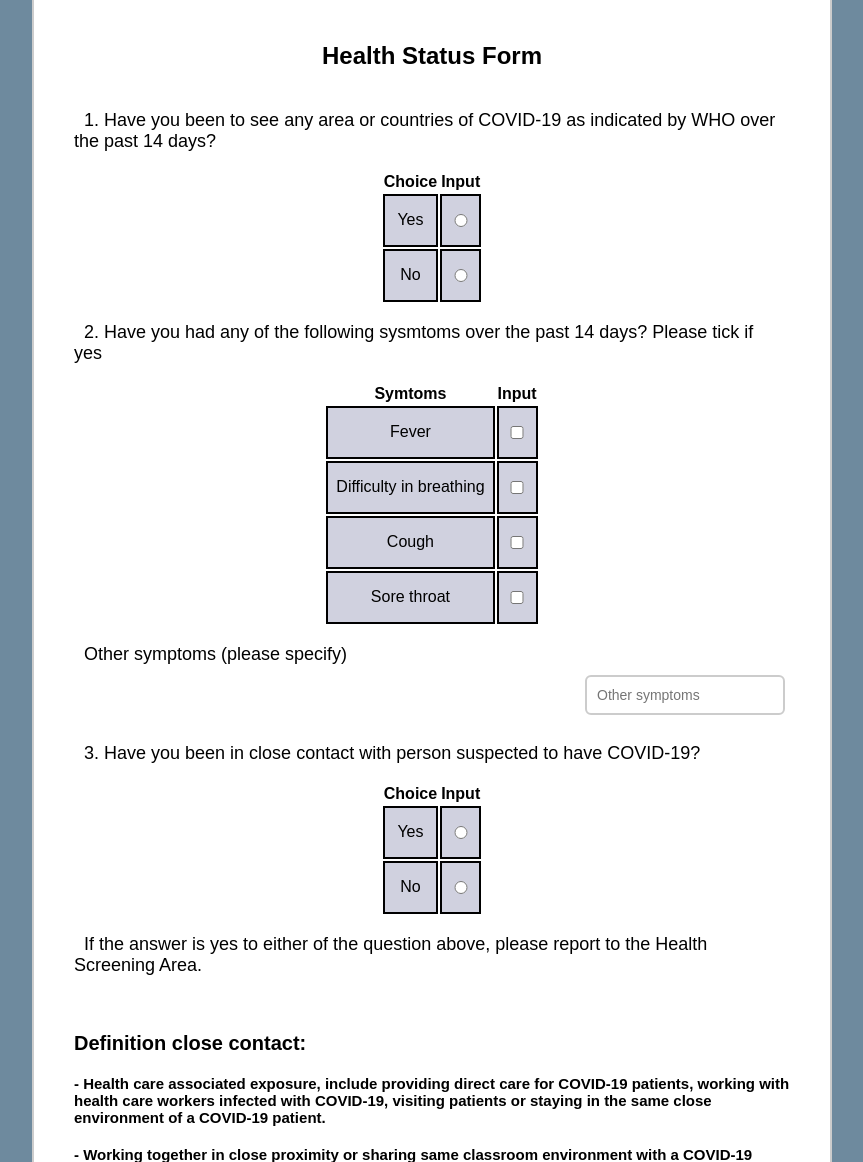
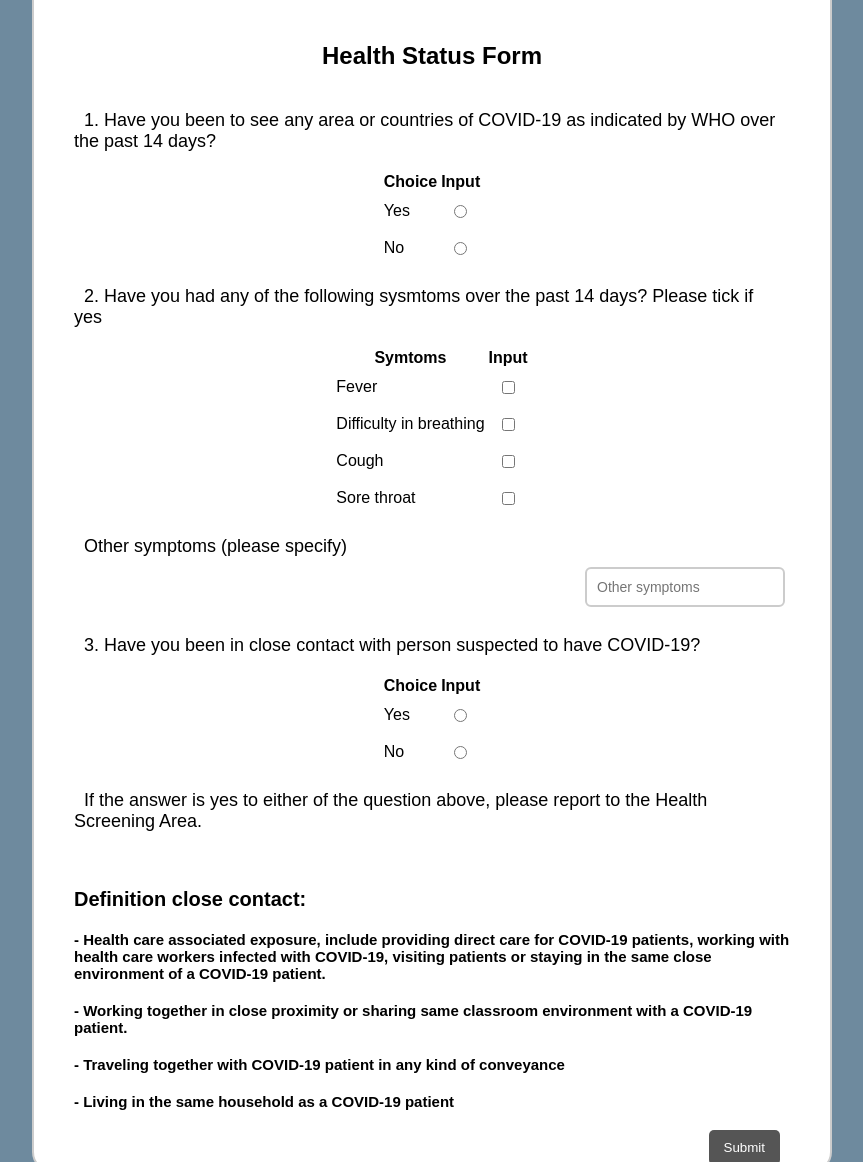
Before and after one commit to azri41/Req-N-Go, a PHP site: page /pages/user/health/form.php in a window 1280 px wide. Shown: the part 183-1345 px from the top of the page, without its empty margins (208-1071 px from the left). Run offline with PHP 8.4, Linux system fonts and the light colour scheme.

Commit message:
Update style.css

```diff
--- a/style/style.css
+++ b/style/style.css
@@ -234,12 +234,12 @@ input[type="text"] {
   padding: 8px;
 }
 
-td {
+/* td {
   border: 2px solid black;
   background-color: #d0d1df;
   padding: 8px;
   text-align: center;
-}
+} */
 
 .searchbar {
   /* border: 2px solid black; */
```
